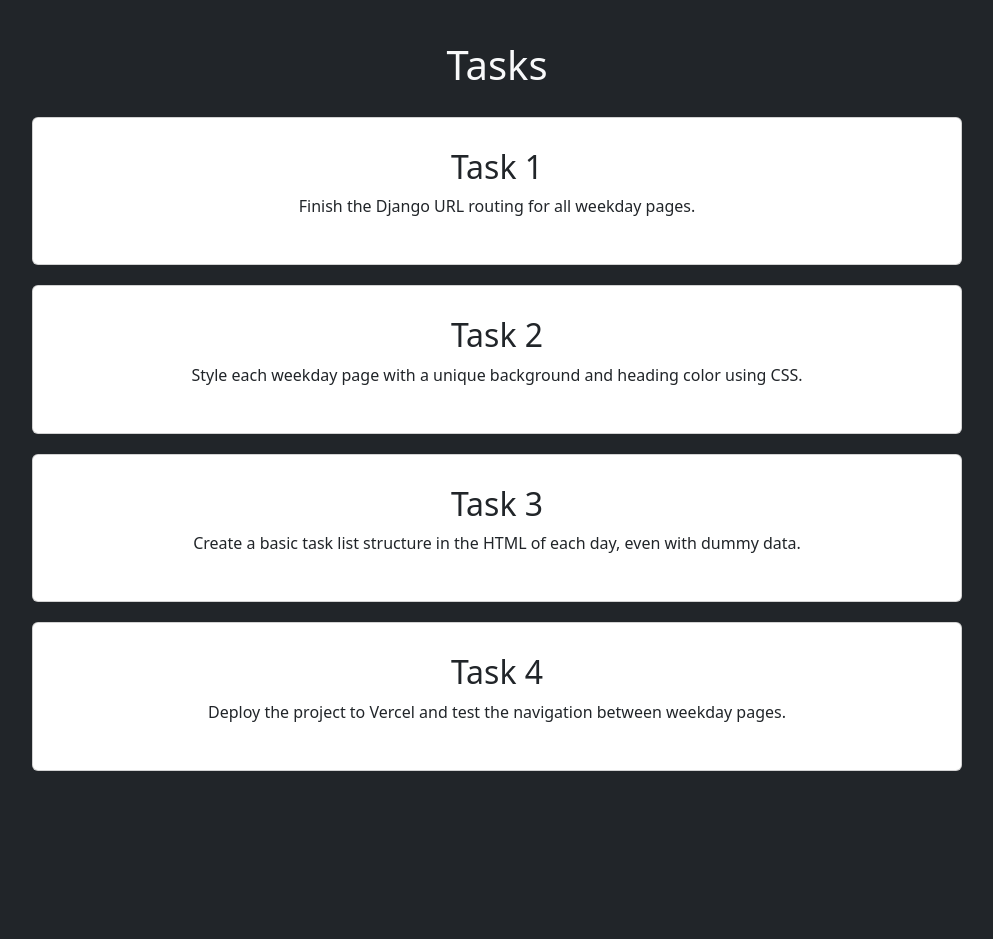
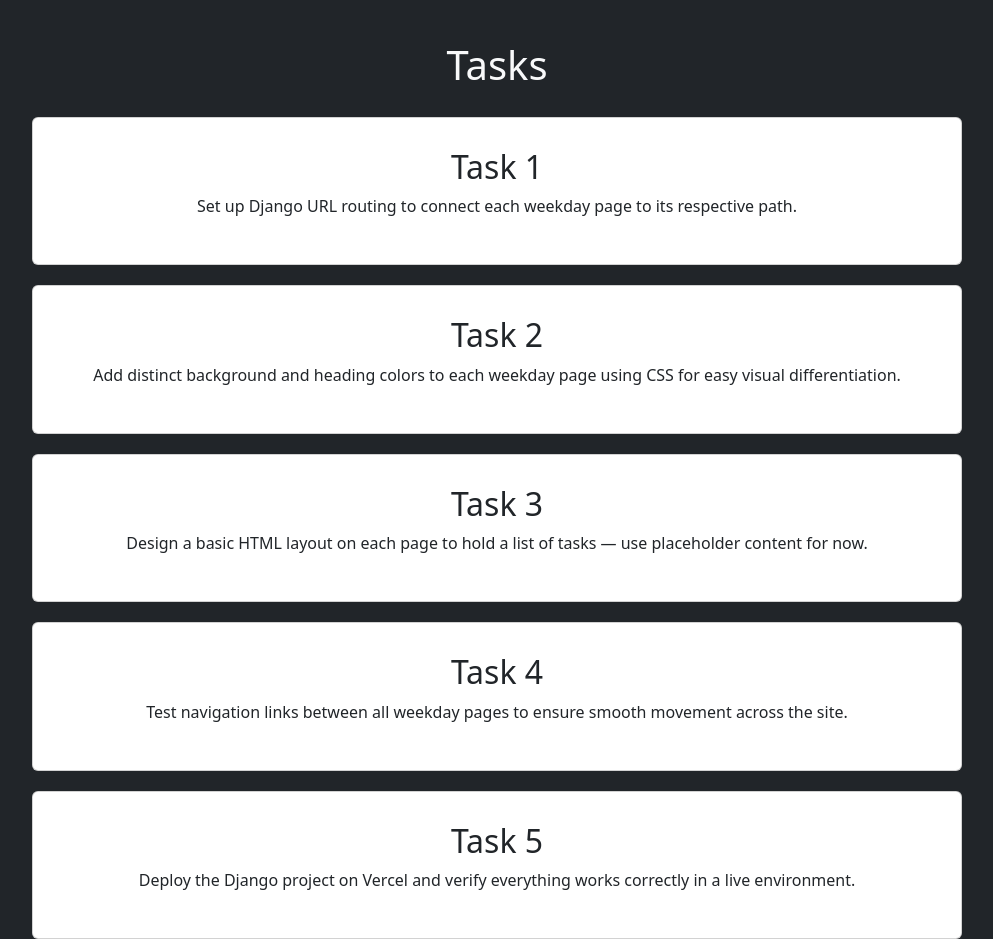
Before and after one commit to vineet-k09/weekplanner, a Django app: page /tasks/tuesday/ in a window 1280 px wide. Shown: the part 209-1148 px from the top of the page, without its empty margins (143-1136 px from the left). Before the commit the page ends 980 px from the top, so only its background shows below. Run offline with Django 5.2, Linux system fonts and the light colour scheme.

Commit message:
Update tuesday.html

```diff
--- a/tasks/templates/tasks/tuesday.html
+++ b/tasks/templates/tasks/tuesday.html
@@ -37,21 +37,26 @@
     <div class="container">
     <div class="card col-10 d-flex justify-content-center align-items-center">
         <h2>Task 1</h2>
-            <p>Finish the Django URL routing for all weekday pages.</p>
+        <p>Set up Django URL routing to connect each weekday page to its respective path.</p>
     </div>
-        <div class="card col-10 d-flex justify-content-center align-items-center ">
+    <div class="card col-10 d-flex justify-content-center align-items-center">
         <h2>Task 2</h2>
-            <p>Style each weekday page with a unique background and heading color using CSS.</p>
+        <p>Add distinct background and heading colors to each weekday page using CSS for easy visual differentiation.</p>
     </div>
-        <div class="card col-10 d-flex justify-content-center align-items-center ">
+    <div class="card col-10 d-flex justify-content-center align-items-center">
         <h2>Task 3</h2>
-            <p>Create a basic task list structure in the HTML of each day, even with dummy data.</p>
+        <p>Design a basic HTML layout on each page to hold a list of tasks — use placeholder content for now.</p>
     </div>
-        <div class="card col-10 d-flex justify-content-center align-items-center ">
+    <div class="card col-10 d-flex justify-content-center align-items-center">
         <h2>Task 4</h2>
-            <p>Deploy the project to Vercel and test the navigation between weekday pages.</p>
+        <p>Test navigation links between all weekday pages to ensure smooth movement across the site.</p>
+    </div>
+    <div class="card col-10 d-flex justify-content-center align-items-center">
+        <h2>Task 5</h2>
+        <p>Deploy the Django project on Vercel and verify everything works correctly in a live environment.</p>
     </div>
 </div>
+
 </body>
 
 </html>
```
Lines whose indentation alone changed are shown as unchanged.
